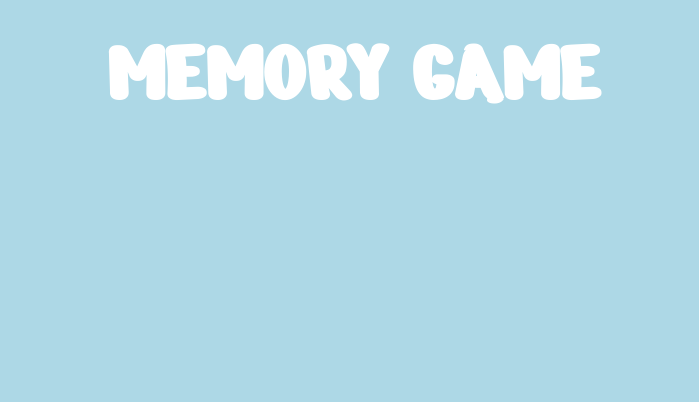
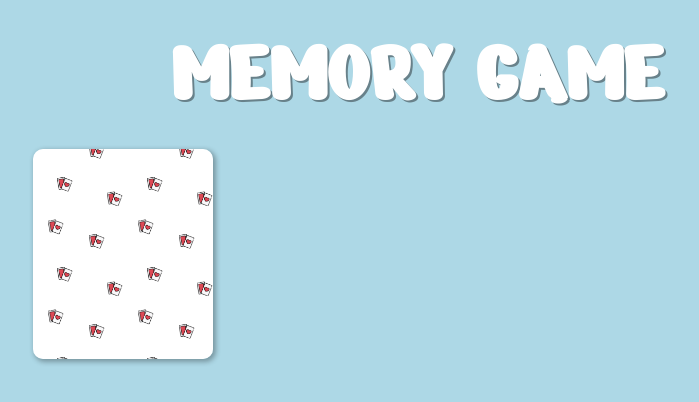
Before and after one commit to daniele-fortuna93/html-css-memory, a plain HTML site: page index.html in a window 1280 px wide. Shown: the whole page, without its empty margins (223-922 px from the left). Drawn offline with Linux system fonts and the light colour scheme.

Commit message:
completamento prima box-card con shadow

```diff
--- a/css/style.css
+++ b/css/style.css
@@ -10,9 +10,36 @@ body {
 }
 
 header {
-  width: 90%;
+  width: 80%;
   text-align: center;
   font-size: 45px;
   padding: 20px;
   color: white;
+  margin: auto;
 }
+
+h1 {
+  text-shadow: 2px 2px rgba(0, 0, 0, 0.4);
+}
+
+
+.row {
+  width: 60%;
+  margin: auto;
+}
+
+.box-card {
+  background-image: url('../img/pattern.png');
+  background-size: contain;
+  width: 180px;
+  height: 210px;
+  text-align: center;
+  padding: 10px;
+  border-radius: 10px;
+  box-shadow: 2px 2px 5px 1px rgba(0, 0, 0, 0.3);
+}
+
+.size-img, .text-img {
+  width: 160px;
+  display: none;
+}
--- a/index.html
+++ b/index.html
@@ -16,7 +16,14 @@
 
     <!-- corpo centrale -->
     <main>
-
+      <!-- inizio riga -->
+      <div class="row">
+        <div class="box-card">
+          <img class="size-img" src="img/noun_air_balloon_3134741.png" alt="">
+          <h2 class="text-img">Air baloon</h2>
+        </div>
+      </div>
+      <!-- /fine riga -->
     </main>
     <!-- /corpo centrale -->
     <footer></footer>
```
